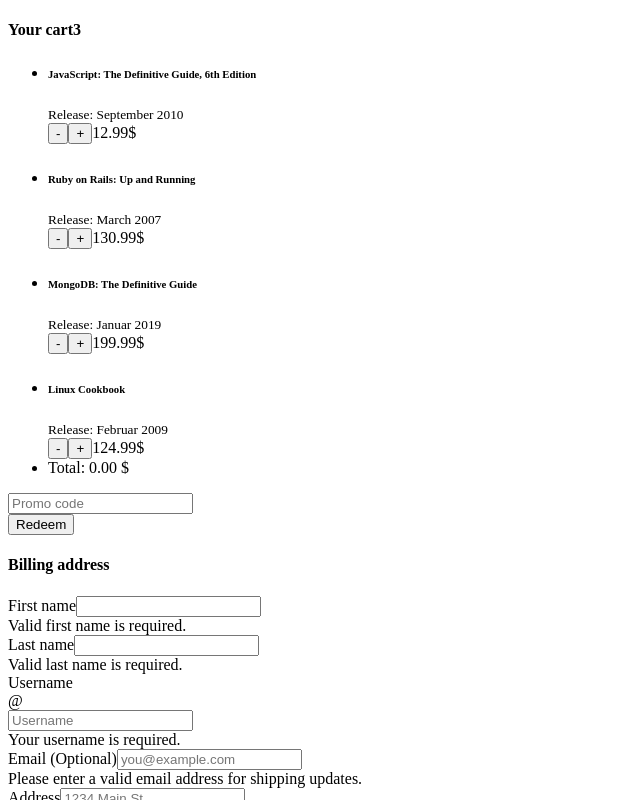
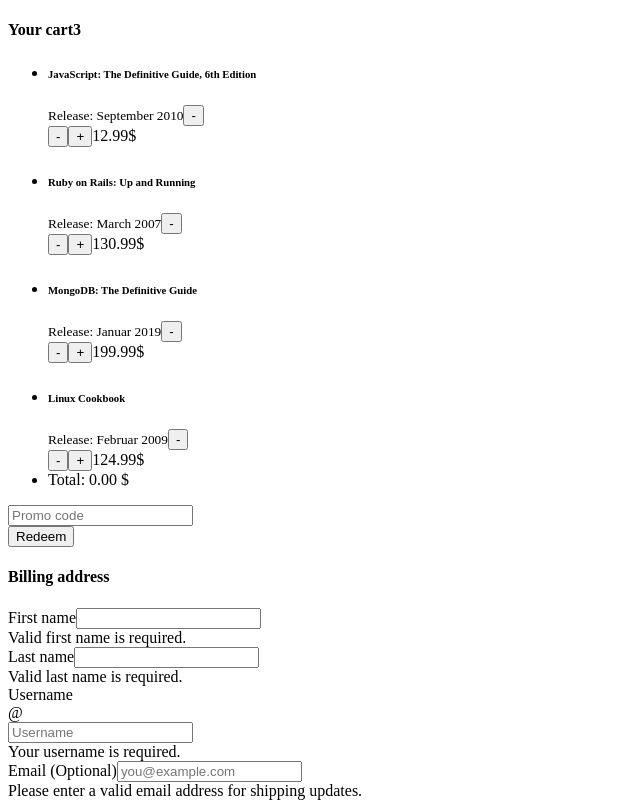
Before and after one commit to spielhoelle/react-shopping-cart, a React app: page / in a window 1280 px wide. Shown: the top 800 px of the page, without its empty margins (0-640 px from the left). Built offline with nearby package versions, Linux system fonts and the light colour scheme; the HTML template or start-up script is replaced by a standard one.

Commit message:
Like Product for itself

```diff
--- a/src/Product.jsx
+++ b/src/Product.jsx
@@ -1,6 +1,15 @@
 import React from 'react';
 
 class Product extends React.Component {
+  constructor(props) {
+    super(props);
+    this.state = { liked: false }
+    this.likeItem = this.likeItem.bind(this);
+  }
+  likeItem(item) {
+    this.state.liked = !this.state.liked
+    this.setState(this.state)
+  }
   render() {
     return (
 
@@ -9,6 +18,7 @@
           <div>
             <h6 className="my-0">{this.props.data.name}</h6>
             <small className="text-muted">Release: { this.props.data.release }</small>
+            <button className={ "btn btn-sm " + ( this.state.liked ? "btn-danger" : "btn-outline-danger"  ) } onClick = {(e) => this.likeItem(this)}>-</button>
           </div>
           <div className="d-flex flex-column">
             <span className="text-muted d-flex justify-content-center align-items-baseline">
```
Also changed, not shown: 2 other files (tests, documents, lock files or other folders).
